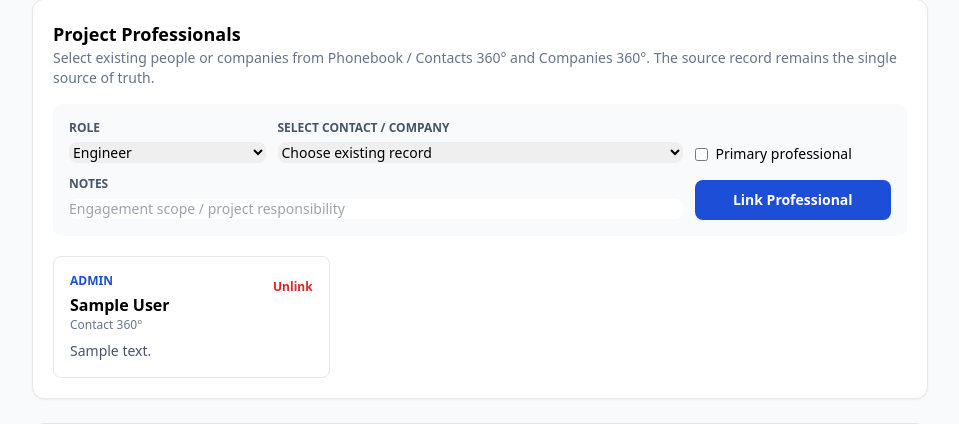
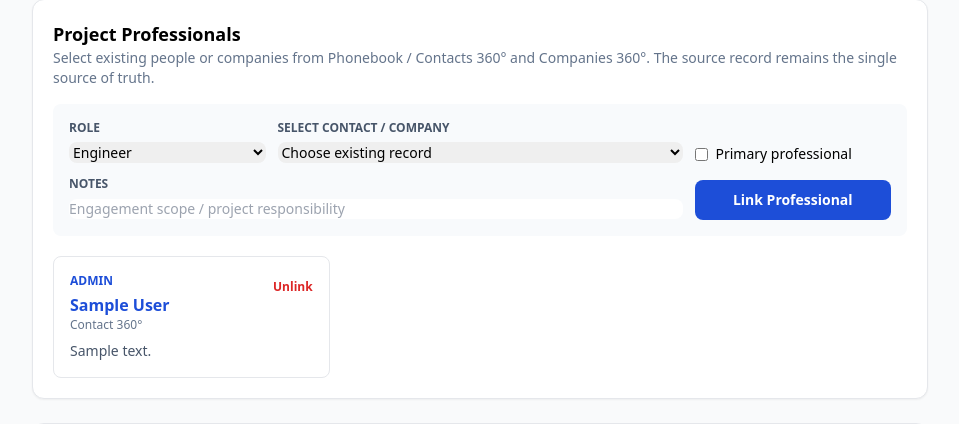
Before and after one commit to rattlescorpion/pfre-omni, a Laravel app: template resources/views/projects/show.blade.php in a window 1280 px wide. Shown: the part 2008-2432 px from the top of the page, without its empty margins (288-1247 px from the left). Run offline with Laravel 10, Linux system fonts and the light colour scheme; the template is opened without the code that fills it: most values are stand-ins (such as "Sample title", 1, 10 or a date in 2020); data that the repository does not hold is empty; style sheets or scripts are compiled from the project's sources; parts of the project's set-up code (start-up, migrations or seed data) failed here and were passed over.

Commit message:
Link project professionals to their Contact or Company 360 profile

```diff
--- a/resources/views/projects/show.blade.php
+++ b/resources/views/projects/show.blade.php
@@ -79,7 +79,7 @@
             <div class="flex items-end"><button class="w-full rounded-lg bg-blue-700 px-4 py-2.5 text-sm font-semibold text-white">Link Professional</button></div>
         </form>
         <div class="grid gap-3 md:grid-cols-2 lg:grid-cols-3">@forelse($professionals as $professional)
-            <article class="rounded-lg border p-4"><div class="flex items-start justify-between gap-2"><div><p class="text-xs font-semibold uppercase text-blue-700">{{ ucwords(str_replace('_',' ',$professional->professional_role)) }} @if($professional->is_primary) · Primary @endif</p><h3 class="mt-1 font-semibold">{{ $professional->display_name }}</h3><p class="text-xs text-slate-500">{{ $professional->entity_type === 'company' ? 'Company 360°' : 'Contact 360°' }}</p></div><form method="POST" action="{{ route('inventory.projects.professionals.destroy', [$project->id, $professional->id]) }}" onsubmit="return confirm('Remove this project association? The source record will remain unchanged.')">@csrf @method('DELETE')<button class="text-xs font-semibold text-red-600">Unlink</button></form></div>@if($professional->notes)<p class="mt-2 text-sm text-slate-600">{{ $professional->notes }}</p>@endif</article>
+            <article class="rounded-lg border p-4"><div class="flex items-start justify-between gap-2"><div><p class="text-xs font-semibold uppercase text-blue-700">{{ ucwords(str_replace('_',' ',$professional->professional_role)) }} @if($professional->is_primary) · Primary @endif</p><h3 class="mt-1 font-semibold"><a href="{{ route('directory.show', $professional->directory_entity_id) }}" class="text-blue-700 hover:underline">{{ $professional->display_name }}</a></h3><p class="text-xs text-slate-500">{{ $professional->entity_type === 'company' ? 'Company 360°' : 'Contact 360°' }}</p></div><form method="POST" action="{{ route('inventory.projects.professionals.destroy', [$project->id, $professional->id]) }}" onsubmit="return confirm('Remove this project association? The source record will remain unchanged.')">@csrf @method('DELETE')<button class="text-xs font-semibold text-red-600">Unlink</button></form></div>@if($professional->notes)<p class="mt-2 text-sm text-slate-600">{{ $professional->notes }}</p>@endif</article>
         @empty<div class="rounded-lg border border-dashed p-6 text-center text-sm text-slate-500 md:col-span-3">No professionals linked yet. Use the form above to select an existing contact or company.</div>@endforelse</div>
     </section>
 
```
